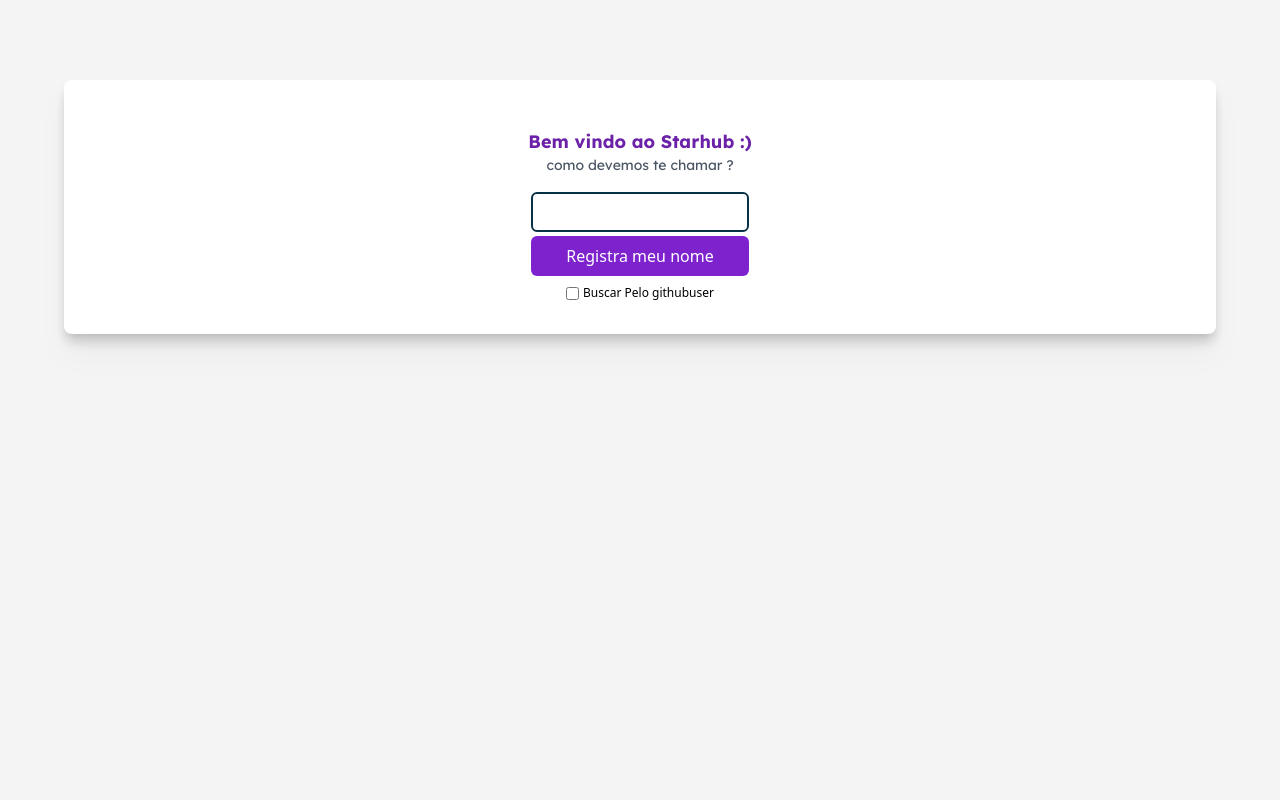
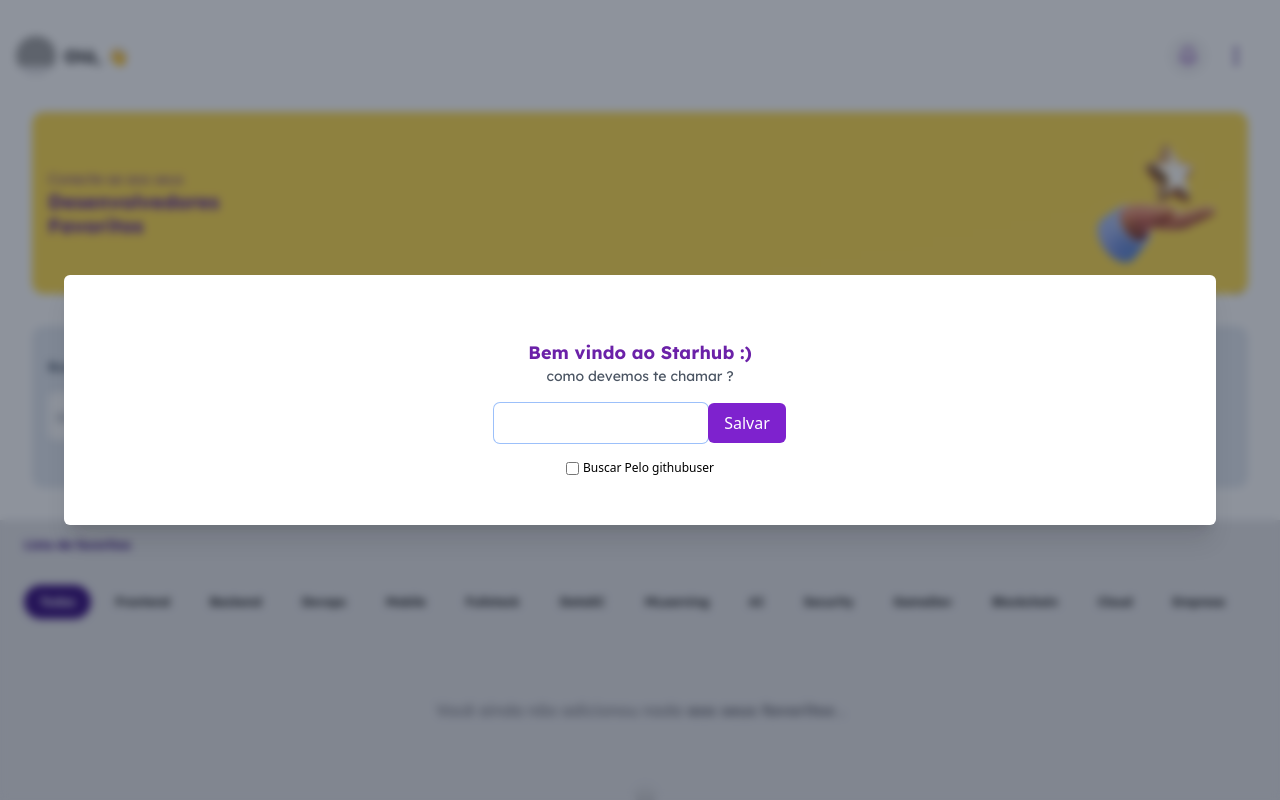
Before and after one commit to dinhoSilwa/StarHub-connect, a React (Vite) app: page / in a window 1280 px wide. Shown: the top 800 px of the page. Built offline with nearby package versions, Linux system fonts and the light colour scheme; grey boxes are pictures that could not be loaded.

Commit message:
feat : adds modal to insert name

```diff
--- a/index.html
+++ b/index.html
@@ -10,6 +10,7 @@
     <title>StarHub</title>
   </head>
   <body>
+    <div id="modal"></div>
     <div id="root"></div>
     <script type="module" src="/src/main.tsx"></script>
   </body>
--- a/src/App.tsx
+++ b/src/App.tsx
@@ -1,12 +1,10 @@
 import "./App.css";
-import { HomePage } from "./components/Home";
-import { ModalName } from "./components/Modal/modalname";
-import { useUserNameStore } from "./store/usrname";
+import  {HomePage}  from "./components/Home";
 
 function App() {
-  const { usernameLogin } = useUserNameStore();
-
-  return <>{usernameLogin ? <HomePage /> : <ModalName />}</>;
+ return(
+  <HomePage />
+ )
 }
 
 export default App;
--- a/src/components/Home.tsx
+++ b/src/components/Home.tsx
@@ -2,15 +2,20 @@
 import { Header } from "./Header";
 import { SearchUser } from "../components/Search/SearchUser";
 import { FavoriteList } from "./favoritelist";
+import { useUserNameStore } from "../store/usrname";
 import { ModalName } from "./Modal/modalname";
-import { ProfileModal } from "./Profile/profile";
+import { ContainerGlobalModal } from "./Modal/ContainerModal";
+
+
 
 export const HomePage = () => {
+
+  const {usernameLogin} = useUserNameStore()
+
   return (
     <>
       <main className="flex flex-col pt-4">
-        <ModalName />
-        <ProfileModal />
+        {!usernameLogin && <ContainerGlobalModal children={<ModalName />} />}
         <Header />
         <BannerSection />
         <SearchUser />
--- /dev/null
+++ b/src/components/Modal/ContainerModal.tsx
@@ -0,0 +1,19 @@
+import type { ReactNode } from "react";
+import ReactDOM from "react-dom";
+
+interface ModalProps {
+  children: ReactNode;
+}
+export const ContainerGlobalModal: React.FC<ModalProps> = ({
+  children,
+}: ModalProps) => {
+
+  const modalRoot = document.getElementById("modal");
+  if (!modalRoot) return null;
+  return ReactDOM.createPortal(
+    <section className="w-screen h-screen z-40 absolute flex justify-center items-center background inset-0 bg-slate-800/50 backdrop-blur-sm ">
+      {children}
+    </section>,
+    modalRoot
+  );
+};
--- /dev/null
+++ b/src/components/Modal/addUserName.tsx
@@ -0,0 +1,7 @@
+export const addUserName = () =>{
+  return(
+    <>
+    <span>oi</span>
+    </>
+  )
+}
--- a/src/components/Modal/modalname.tsx
+++ b/src/components/Modal/modalname.tsx
@@ -1,54 +1,15 @@
-import { yupResolver } from "@hookform/resolvers/yup";
-import { useState } from "react";
-import { useForm } from "react-hook-form";
-import * as Yup from "yup";
-import { formaterForSearch } from "../../utils/stringutils";
+import clsx from "clsx";
+import { useSetName } from "../../hook/user/useSetName";
 import { useUserNameStore } from "../../store/usrname";
 
 export const ModalName = () => {
-  interface IinputSearch {
-    username?: string;
-  }
-  const [inputSearch, setinputSearch] = useState<IinputSearch>({});
-  const { setUsername, usernameLogin } = useUserNameStore();
+  const { handleSubmit, errors, register, watch } = useSetName();
+  const {usernameLogin} = useUserNameStore()
 
-  const usernameSchema = Yup.object().shape({
-    username: Yup.string().required("Digite o seu username"),
-  });
-
-  const {
-    handleSubmit,
-    register,
-    formState: { errors },
-  } = useForm({
-    resolver: yupResolver(usernameSchema),
-  });
-
-  const handleGithubName = (event: React.ChangeEvent<HTMLInputElement>) => {
-    const { value, type } = event.target;
-    const isCheck = type === "checkbox";
-
-    setinputSearch((prevState) => {
-      const formatted = isCheck
-        ? formaterForSearch(prevState.username ?? "")
-        : value;
-      return {
-        ...prevState,
-        username: formatted,
-      };
-    });
-  };
-
-  const onSubmit = (data: any) => {
-    const { username } = data;
-    setUsername(username);
-  };
+  const username = watch("username");
 
   return (
-    <>
-      {!usernameLogin && (
-        <section className=" top-0 fixed z-50 bg-zinc-100 h-screen w-screen">
-          <article className="bg-white w-[90%] rounded-lg shadow-lg drop-shadow-xl px-4 flex flex-col items-center ml-auto mr-auto mt-20 py-8">
+    <article className="w-[90%] px-12 py-12 bg-white m-auto rounded-md shadow-xl">
       <header className="flex items-center flex-col my-4">
         <h2 className="text-[18px] font-bold font-LexendFont text-purple-800">
           Bem vindo ao Starhub {":)"}
@@ -59,47 +20,38 @@
       </header>
       <form
         action=""
-              className="flex gap-2 flex-col"
-              onSubmit={handleSubmit(onSubmit)}
+        className="flex gap-4 flex-col items-center"
+        onSubmit={handleSubmit}
       >
-              <fieldset className="flex flex-col gap-1">
+        {errors.username && (
+          <span className="text-red-600">{errors.username.message}</span>
+        )}
+
+        <fieldset className="flex relative">
           <input
             type="text"
-                  value={inputSearch.username}
-                  className="px-2 text-purple-700 font-bold font-LexendFont h-10 border-2 border-cyan-950 rounded-md"
-                  {...register("username", {
-                    onChange: (event: React.ChangeEvent<HTMLInputElement>) => {
-                      handleGithubName(event);
-                    },
-                  })}
+            value={username || ""}
+            className={clsx(
+              "px-2 text-purple-700 font-bold font-LexendFont h-10 ring-1 focus:outline focus:ring-r-cyan-950 rounded-md",
+              { "border-none ring-1 ring-red-600": errors.username?.message }
+            )}
+            {...register("username")}
           />
-                {errors.username && <span>{errors.username.message}</span>}
           <button
             type="submit"
-                  className="h-10 bg-purple-700 px-2 py-2 rounded-md text-white"
+            className="h-10 bg-purple-700 px-4 py-2 rounded-md text-white"
           >
-                  Registra meu nome
+            {usernameLogin ? "Editar" : "Salvar"}
           </button>
         </fieldset>
 
         <fieldset className="flex items-center gap-1 justify-center">
-                <input
-                  type="checkbox"
-                  id="githubuser"
-                  name="check"
-                  value={inputSearch.username}
-                  onChange={(event: React.ChangeEvent<HTMLInputElement>) =>
-                    handleGithubName(event)
-                  }
-                />{" "}
+          <input type="checkbox" id="githubuser" name="check" />{" "}
           <label htmlFor="githubuser" className="text-[12px]">
             Buscar Pelo githubuser
           </label>
         </fieldset>
       </form>
     </article>
-        </section>
-      )}
-    </>
   );
 };
--- a/src/components/Stacklist/StackList.tsx
+++ b/src/components/Stacklist/StackList.tsx
@@ -29,7 +29,6 @@
       <ul className="flex overflow-x-auto items-center gap-2 justify-between h-16 small:h-24">
         {stacksList.map(({ stackname }, index) => {
           return (
-            <>
             <li
             role={`${stackname} item da lista`}
             title={stackname}
@@ -44,7 +43,6 @@
           >
             {stackname}
           </li>
-            </>
           );
         })}
       </ul>
--- /dev/null
+++ b/src/hook/user/useSetName.tsx
@@ -0,0 +1,37 @@
+import { yupResolver } from "@hookform/resolvers/yup";
+import { useState } from "react";
+import { useForm } from "react-hook-form";
+import * as Yup from "yup";
+import { useUserNameStore } from "../../store/usrname";
+
+export const useSetName = () => {
+
+  const {setUsername} = useUserNameStore()
+  const [firstName, setFirstname] = useState<string | null>( null)
+  const userNameSchema = Yup.object().shape({
+    username: Yup.string().required("Digite O nome"),
+  });
+
+  const {
+    handleSubmit,
+    register,
+    watch,
+    formState: { errors },
+  } = useForm({
+    resolver: yupResolver(userNameSchema),
+  });
+
+  const onSubmitUserName = (data: any) => {
+    const {username} = data
+    const firstName = username.split(' ')[0]
+    setFirstname(firstName)
+    setUsername(firstName)
+  };
+  return {
+    handleSubmit: handleSubmit(onSubmitUserName),
+    register,
+    watch,
+    errors,
+    firstName
+  };
+};
```
Lines whose indentation alone changed are shown as unchanged.
